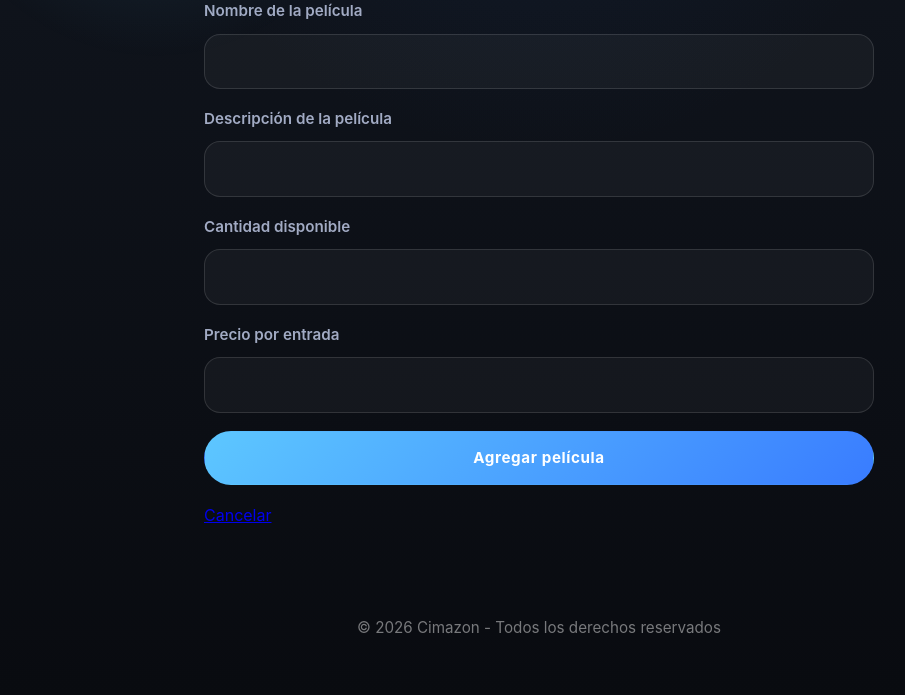
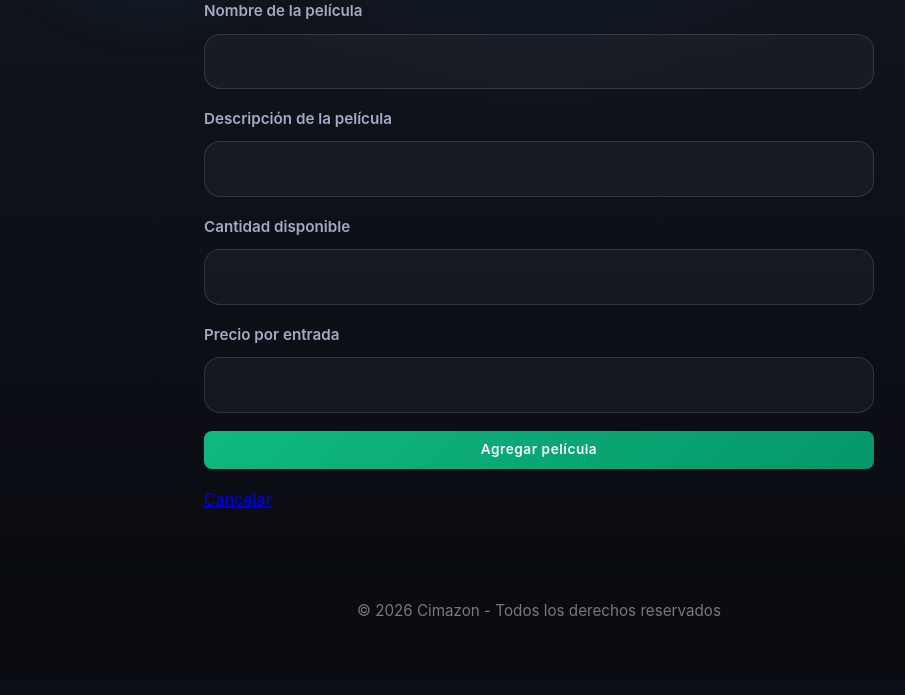
Before and after one commit to MilenaFoyainChico02/2526_desarrollo_web, a Flask app: page /cartelera/nuevo in a window 1280 px wide. Shown: the part 246-941 px from the top of the page, without its empty margins (101-1006 px from the left). After the commit the page ends 862 px from the top, so only its background shows below. Run offline with Flask 3, Linux system fonts and the light colour scheme.

Commit message:
proyecto

```diff
--- a/proyecto/static/styles.css
+++ b/proyecto/static/styles.css
@@ -527,3 +527,22 @@ footer {
     text-shadow: 0 0 10px rgba(255, 95, 95, 0.6);
     text-decoration: underline;
 }
+
+/* Botón guardar cambios */
+.btn-guardar,
+input[type="submit"].btn-guardar {
+    padding: 8px 16px !important;
+    border-radius: 8px !important;
+    background: linear-gradient(135deg, #10b981, #059669) !important;
+    font-size: 0.85rem !important;
+    font-weight: 600 !important;
+    border: none !important;
+    width: auto !important;
+    display: inline-flex !important;
+}
+
+.btn-guardar:hover,
+input[type="submit"].btn-guardar:hover {
+    transform: translateY(-1px);
+    box-shadow: 0 8px 20px rgba(16, 185, 129, 0.3);
+}
--- a/proyecto/templates/boleteria.html
+++ b/proyecto/templates/boleteria.html
@@ -6,7 +6,7 @@
     <section class="card">
         <div class="card-header">
             <h2>Boletería</h2>
-            <a href="{{ url_for('boleteria_nuevo') }}" class="btn-cimazon">
+            <a href="{{ url_for('boleteria_nuevo') }}" class="btn-guardar">
                 <i class="bi bi-ticket-perforated"></i>
             </a>
         </div>
--- a/proyecto/templates/boleteria_form.html
+++ b/proyecto/templates/boleteria_form.html
@@ -24,7 +24,7 @@
                 {{ form.hora_funcion() }}
             </div>
 
-            <button type="submit" class="btn-cimazon" style="width: 100%; margin-top: 15px;">Guardar boleto</button>
+            <button type="submit" class="btn-guardar" style="width: auto; margin-top: 15px;">Guardar boleto</button>
         </form>
         <a href="{{ url_for('boleteria') }}" class="link-cancelar">Cancelar</a>
     </div>
--- a/proyecto/templates/cartelera.html
+++ b/proyecto/templates/cartelera.html
@@ -6,7 +6,7 @@
     <section class="card">
         <div class="card-header">
             <h2>Lista de funciones</h2>
-            <a href="{{url_for('cartelera_nuevo')}}" class="btn-cimazon">
+            <a href="{{url_for('cartelera_nuevo')}}" class="btn-guardar" style="width: auto;">
                 <i class="bi bi-plus-circle"></i>
             </a>
         </div>
--- a/proyecto/templates/cartelera_form.html
+++ b/proyecto/templates/cartelera_form.html
@@ -31,11 +31,11 @@
             </div>
 
             <div class="form-group" style="margin-top: 15px;">
-                {{ form.submit(class="btn-cimazon", style="width: 100%;") }}
+                {{ form.submit(class="btn-guardar", style="width: auto;") }}
             </div>
 
         </form>
 
-        <a href="{{ url_for('cartelera') }}" class="link-cancelar">Cancelar</a>
+        <a href="{{ url_for('funciones_mysql') }}" class="link-cancelar">Cancelar</a>
     </div>
 {% endblock %}
--- a/proyecto/templates/funciones.html
+++ b/proyecto/templates/funciones.html
@@ -6,7 +6,7 @@
     <section class="card">
         <div class="card-header">
             <h2>Funciones</h2>
-            <a href="{{ url_for('funciones_nuevo') }}" class="btn-cimazon">
+            <a href="{{ url_for('funciones_nuevo') }}" class="btn-guardar", style="width: auto;">
                 <i class="bi bi-plus-circle"></i>
             </a>
         </div>
--- a/proyecto/templates/funciones_form.html
+++ b/proyecto/templates/funciones_form.html
@@ -31,7 +31,7 @@
             </div>
 
             <div class="form-group" style="margin-top: 15px;">
-                {{ form.submit(class="btn-cimazon", style="width: 100%;") }}
+                {{ form.submit(class="btn-guardar", style="width: auto;") }}
             </div>
         </form>
 
--- a/proyecto/templates/producto_editar.html
+++ b/proyecto/templates/producto_editar.html
@@ -31,7 +31,7 @@
             </div>
 
             <div style="margin-top: 25px;">
-                {{ form.submit(class="btn-cimazon", style="width: 100%;", value="Guardar cambios") }}
+                {{ form.submit(class="btn-guardar", style="width: auto;", value="Guardar cambios") }}
             </div>
 
         </form>
```
